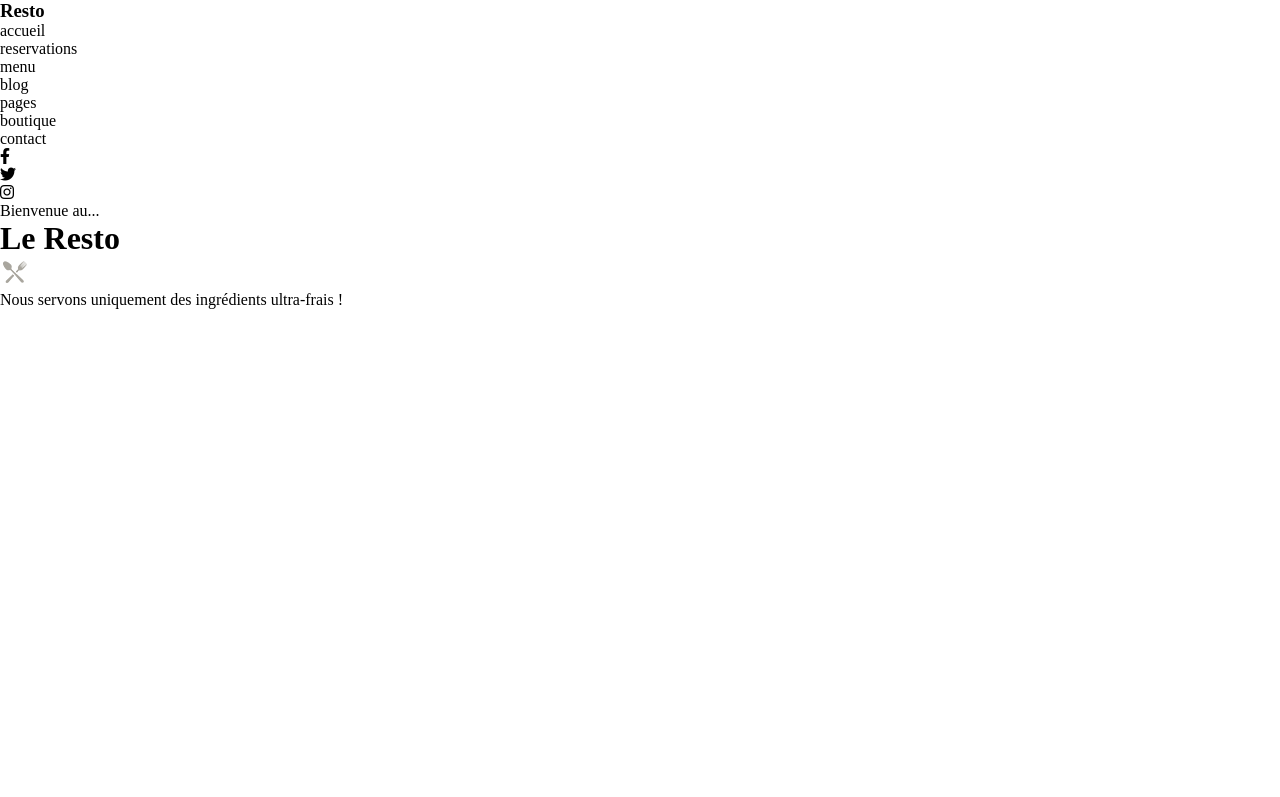
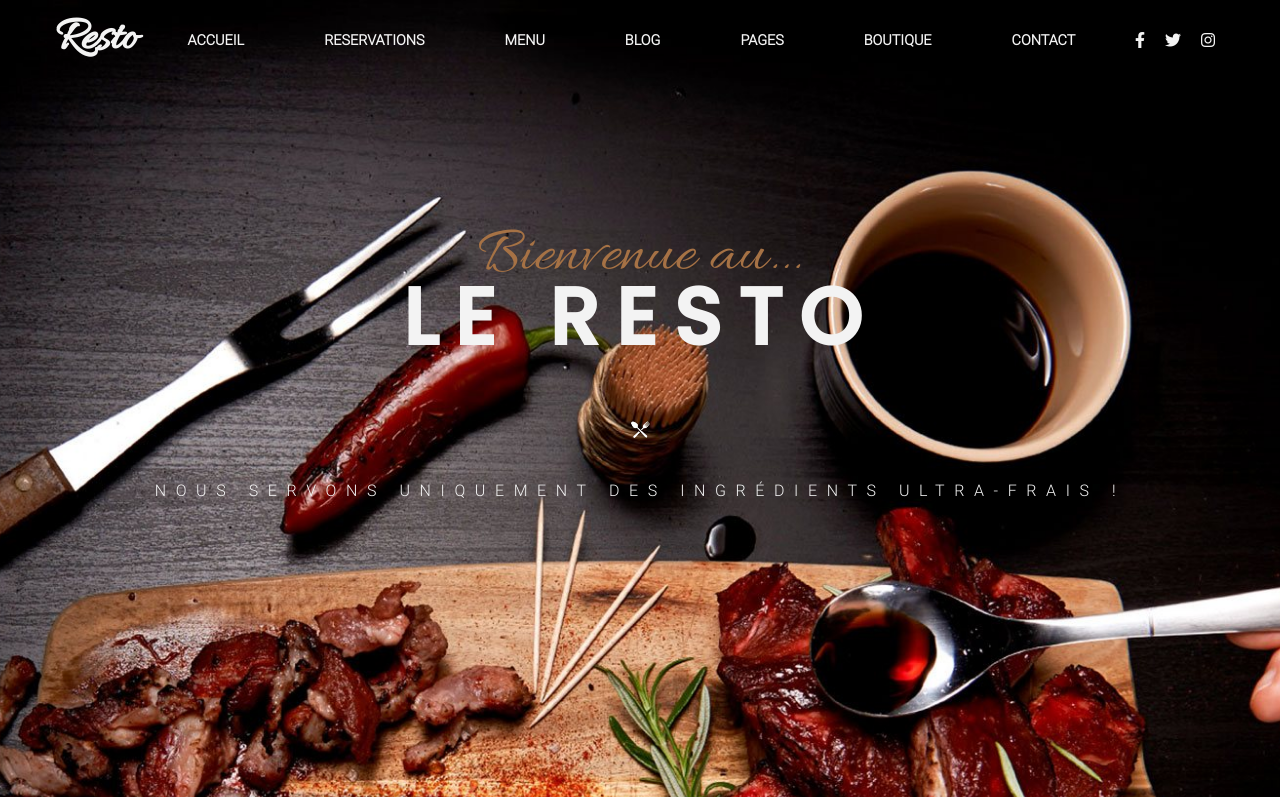
Before and after one commit to Faboulous53/restaurant-design, a plain HTML site: page index.html in a window 1280 px wide. Shown: the top 797 px of the page. Drawn offline with Linux system fonts and the light colour scheme.

Commit message:
style header

```diff
--- a/assets/style/_settings.scss
+++ b/assets/style/_settings.scss
@@ -28,7 +28,16 @@
     box-sizing: border-box;
   }
 
+  li {
+    list-style-type: none;
+  }
+
   html {
     scroll-behavior: smooth;
 
   }
+
+  body{
+    font-family: $font3;
+    background: $black1;
+  }
--- a/assets/style/index.scss
+++ b/assets/style/index.scss
@@ -1,3 +1,2 @@
 @import "./settings";
 @import "./layout/header";
-@import "./layout/navbar";
--- a/assets/style/layout/_header.scss
+++ b/assets/style/layout/_header.scss
@@ -1,5 +1,102 @@
 header{
-    background: url(../../img/bg-slider-06.jpg) cover/center no-repeat;
-    width: 100vh;
-    height: 100vh;
+    background: url(../img/bg-slider-06.jpg) center/cover;
+    color: $white1;
+    padding: 0 50px;
+
+
+
+nav {
+    padding: 40px 0;
+    max-width: 1300px;
+    margin: 0 auto;
+    display: flex;
+    align-items: center;
+    justify-content: space-around;
+    height: 10vh;
+
+    h3{
+        font-family: $font1;
+        font-size: 3rem;
+    }
+
+    .link{
+        display: flex;
+        justify-content: space-around;
+
+        li{
+            padding: 0 40px;
+            text-transform: uppercase;
+            font-family: $font3;
+            font-size: 0.9rem;
+            font-weight: bold;
+            transition: 1s ease-in-out;
+            cursor: pointer;
+
+                &:hover{
+                    color: $orange;
+                    background: $white1;
+                    border-radius: 10px;
+                }
+        }
+    }
+
+   .social{
+        display: flex;
+        li{
+            padding: 0 10px;
+            transition: 1s ease-in-out;
+            cursor: pointer;
+
+            &:hover{
+                color: $orange;
+                background: $white1;
+                border-radius: 10px;
+            }
+        }
+    }
+
 }
+
+
+.home{
+    margin-top: 15% ;
+    height: 80vh;
+    display: flex;
+    flex-direction: column;
+    align-items: center;
+
+
+    span{
+        font-family: $font1;
+        font-size: 4rem;
+        color: $orange;
+        margin:0;
+        line-height: 0;
+    }
+
+   h1{
+        font-family: $font2;
+        text-transform: uppercase;
+        font-size: 5rem;
+        letter-spacing: 1rem;
+        margin:0;
+    }
+
+    img{
+        margin: 40px 0;
+        width: 2%;
+        image-rendering: crisp-edges;
+    }
+
+    p{
+        font-family: $font3;
+        text-transform: uppercase;
+        letter-spacing: 0.6rem;
+    }
+
+
+
+
+}
+
+}
--- a/index.html
+++ b/index.html
@@ -29,7 +29,7 @@
                     <li>boutique</li>
                     <li>contact</li>
                 </ul>
-                <ul>
+                <ul class="social">
                     <li><i class="fa-brands fa-facebook-f"></i></li>
                     <li><i class="fa-brands fa-twitter"></i></li>
                     <li><i class="fa-brands fa-instagram"></i></li>
@@ -38,7 +38,8 @@
             <div class="home">
                 <span>Bienvenue au...</span>
                 <h1>Le Resto</h1>
-                <img src="./assets/img/ic-plate.png" alt="logo-resto" />
+
+                <img src="./assets/img/ic-plate-big.png" alt="logo-resto" />
                 <p>Nous servons uniquement des ingrédients ultra-frais !</p>
             </div>
         </header>
```
Also changed, not shown: assets/style/index.css, assets/style/layout/_navbar.scss (deleted), 1 other file.
